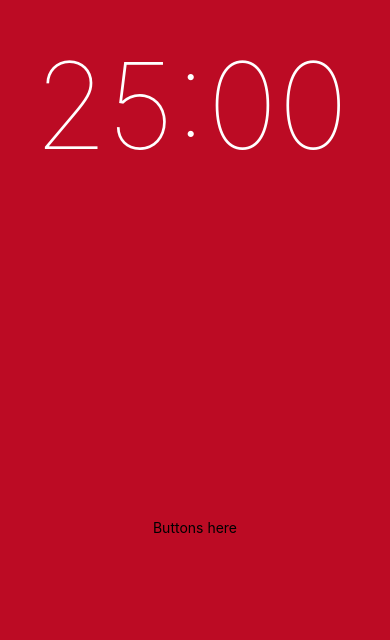
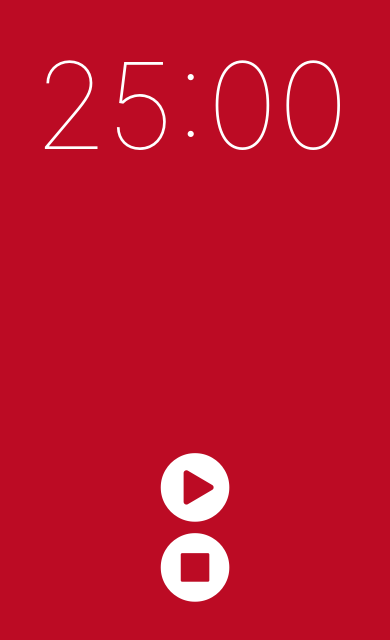
Before and after one commit to happyjy/reactive-native-tomato-timer, a React Native app in the folder my-new-project/: screen / in a window 390 px wide. Shown: the part 176-816 px from the top of the page. Built offline with nearby package versions, Linux system fonts and the light colour scheme.

Commit message:
add button component

```diff
--- a/my-new-project/App.js
+++ b/my-new-project/App.js
@@ -5,11 +5,6 @@
 export default class App extends React.Component {
   render() {
     return <Timer />;
-    // return (
-    //   <View style={styles.container}>
-    //     <Text>이제 이걸로 오늘은 토마토 타이머라는 앱을 만들어 볼꺼야 ~~~</Text>
-    //   </View>
-    // );
   }
 }
 
--- /dev/null
+++ b/my-new-project/components/Button/index.js
@@ -0,0 +1,19 @@
+import React from "react";
+import PropTypes from "prop-types";
+import { TouchableOpacity, StyleSheet } from "react-native";
+import { FontAwesome } from "@expo/vector-icons";
+
+function Button ({ iconName, onPress }){
+  return(
+    <TouchableOpacity onPressOut={onPress}>
+      <FontAwesome name={iconName} size={80} color="white" />
+    </TouchableOpacity>
+  );
+}
+
+Button.propTypes = {
+  iconName: PropTypes.string.isRequired,
+  onPress: PropTypes.func.isRequired
+}
+
+export default Button;
--- a/my-new-project/components/Timer/index.js
+++ b/my-new-project/components/Timer/index.js
@@ -1,6 +1,7 @@
 import React, { Component } from "react";
 import { View, Text, StyleSheet, StatusBar } from "react-native";
 import { white } from "ansi-colors";
+import Button from "../Button";
 
 class Timer extends Component {
   render(){
@@ -11,13 +12,13 @@
           <Text style={styles.time}> 25:00 </Text>
         </View>
         <View style={styles.lower}>
-          <Text> Buttons here </Text>
+          <Button iconName="play-circle" onPress={ () => alert("this is play") }/>
+          <Button iconName="stop-circle" onPress={ () => alert("this is stop") }/>
         </View>
       </View>
     );
   }
 }
-
 
 const styles = StyleSheet.create({
   container: {
```
Also changed, not shown: 1 other file (tests, documents, lock files or other folders).
